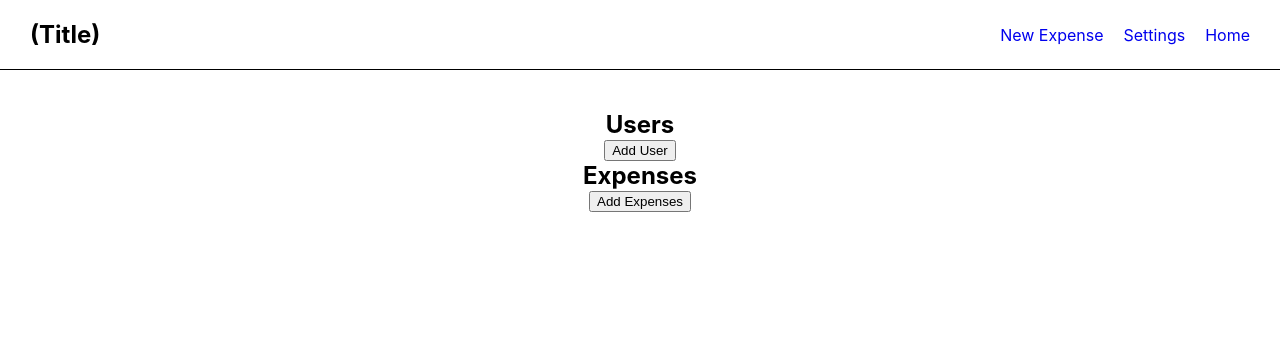
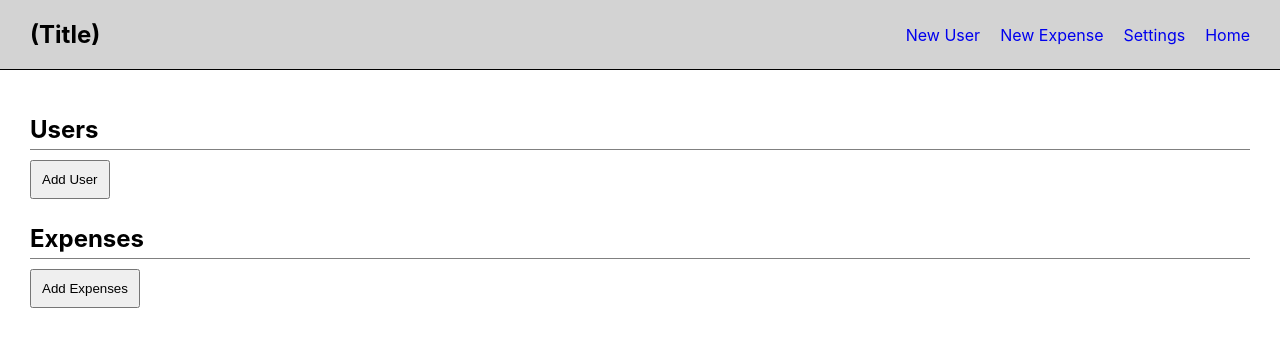
Before and after one commit to AyazCiplak/roommate-budget-system, a React (Create React App) app: page / in a window 1280 px wide. Shown: the top 346 px of the page. Built offline with nearby package versions, Linux system fonts and the light colour scheme.

Commit message:
Added router for multiple pages

```diff
--- a/package.json
+++ b/package.json
@@ -8,6 +8,7 @@
     "@testing-library/user-event": "^13.5.0",
     "react": "^18.2.0",
     "react-dom": "^18.2.0",
+    "react-router-dom": "^5.3.3",
     "react-scripts": "5.0.1",
     "web-vitals": "^2.1.4"
   },
--- a/src/App.js
+++ b/src/App.js
@@ -1,16 +1,23 @@
 import Navbar from './Navbar';
 import Users from './Users';
 import Expenses from './Expenses';
+import { BrowserRouter as Router, Route, Switch} from 'react-router-dom';
 
 function App() {
   return (
+    <Router>
       <div className="App">
         <Navbar />
         <div className="main">
+          <Switch>
+            <Route path="/">
               <Users />
               <Expenses />
+            </Route>
+          </Switch>
         </div>
       </div>
+    </Router>
   );
 }
 
--- a/src/Expenses.js
+++ b/src/Expenses.js
@@ -1,8 +1,13 @@
 const Expenses = () => {
+
+    const handleClick = () => {
+        console.log("(redirect to add expense page)");
+    }
+
     return (
         <div className="expenses">
             <h2>Expenses</h2>
-            <button>Add Expenses</button>
+            <button onClick={handleClick}>Add Expenses</button>
         </div>
      );
 }
--- a/src/Navbar.js
+++ b/src/Navbar.js
@@ -6,6 +6,7 @@ const Navbar = () => {
                 {
                 //Add new link when page is set up
                 }
+                <a href="/">New User</a>
                 <a href="/">New Expense</a>
                 <a href='/'>Settings</a>
                 <a href="/">Home</a>
--- a/src/Users.js
+++ b/src/Users.js
@@ -1,8 +1,13 @@
 const Users = () => {
+
+    const handleClick = () => {
+        console.log("(redirect to add user page)");
+    }
+
     return (
         <div className="users">
             <h2>Users</h2>
-            <button>Add User</button>
+            <button onClick={handleClick}>Add User</button>
         </div>
      );
 }
--- a/src/index.css
+++ b/src/index.css
@@ -16,15 +16,12 @@ code {
   margin: 0;
 }
 
-.App {
-  text-align: center;
-}
-
 .navbar {
   padding: 20px 30px;
   display: flex;
   align-items: center;
   border-bottom: 1px solid black;
+  background-color: lightgrey;
 }
 
 .navbar .links {
@@ -37,6 +34,21 @@ code {
 }
 
 .main {
-  margin: 20px auto;
-  padding: 20px;
+  margin: 10px auto;
+  padding: 30px;
 }
+
+.expenses {
+  margin-top: 20px;
+}
+
+.users h2, .expenses h2 {
+  padding: 5px 0px;
+  border-bottom: 1px solid grey;
+
+}
+
+.users button, .expenses button {
+  padding: 10px;
+  margin: 10px 10px 0px 0px;
+}
```
Also changed, not shown: 1 other file (tests, documents, lock files or other folders). Lines whose indentation alone changed are shown as unchanged.
